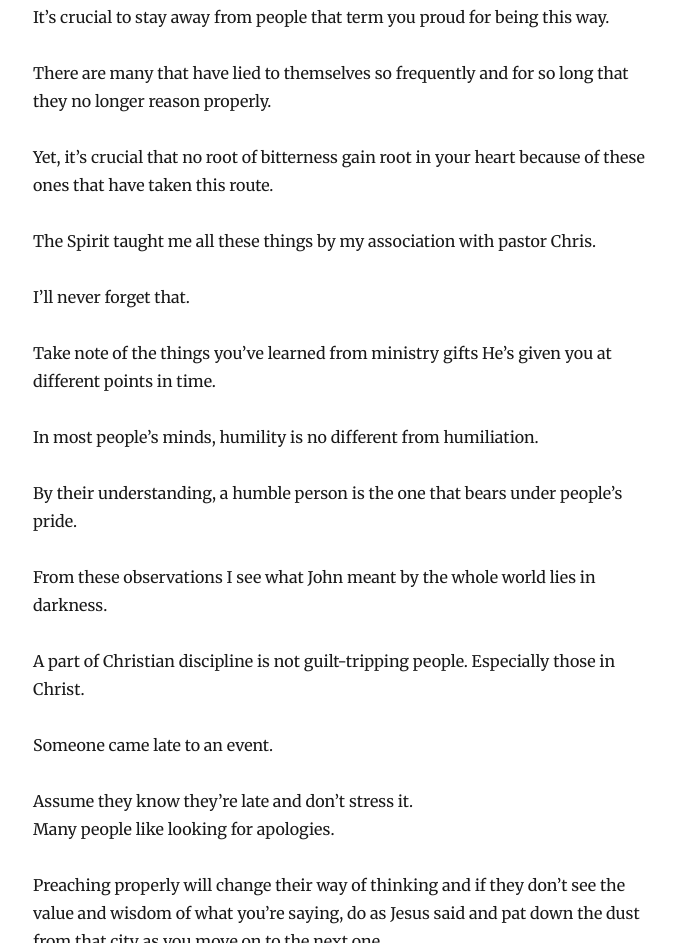
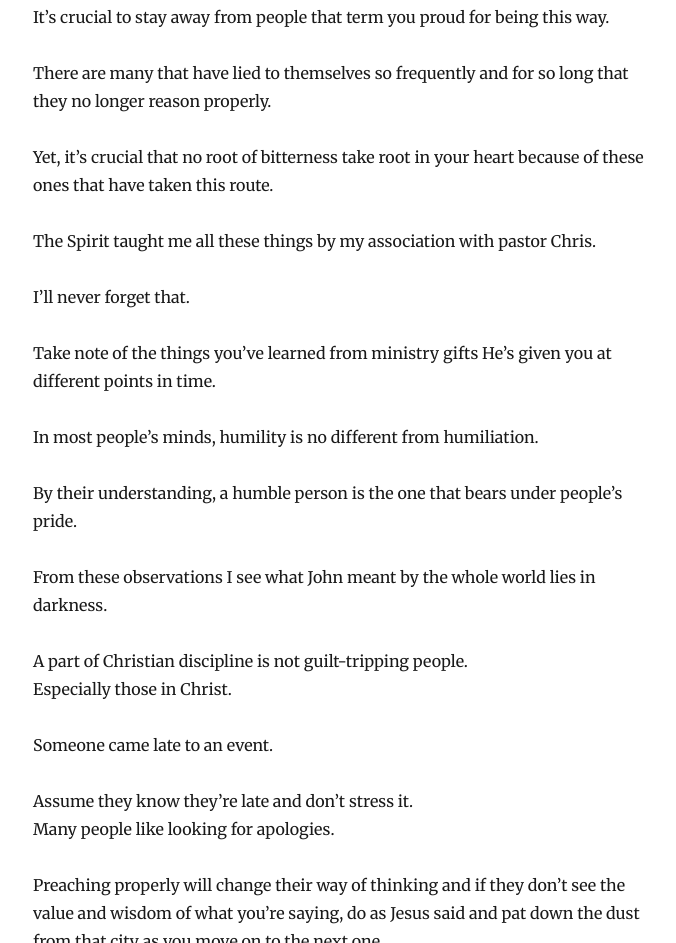
Before and after one commit to danieloi/blog-mayowa-me, a Gatsby site: page /2019-07-29-the-proverbs-of-mayowa/ in a window 1280 px wide. Shown: the part 2012-2955 px from the top of the page, without its empty margins (292-968 px from the left). Built offline with nearby package versions, Linux system fonts and the light colour scheme; Gatsby itself is replaced by a stand-in of ours; some packages are replaced by stand-ins of ours.

Commit message:
alterations to latest post

```diff
--- a/content/blog/2019-07-29-the-proverbs-of-mayowa/index.md
+++ b/content/blog/2019-07-29-the-proverbs-of-mayowa/index.md
@@ -61,7 +61,7 @@ It’s crucial to stay away from people that term you proud for being this way.
 
 There are many that have lied to themselves so frequently and for so long that they no longer reason properly.
 
-Yet, it’s crucial that no root of bitterness gain root in your heart because of these ones that have taken this route.
+Yet, it’s crucial that no root of bitterness take root in your heart because of these ones that have taken this route.
 
 The Spirit taught me all these things by my association with pastor Chris.
 
@@ -75,7 +75,8 @@ By their understanding, a humble person is the one that bears under people’s p
 
 From these observations I see what John meant by the whole world lies in darkness.
 
-A part of Christian discipline is not guilt-tripping people. Especially those in Christ.
+A part of Christian discipline is not guilt-tripping people.
+Especially those in Christ.
 
 Someone came late to an event.
 
```
